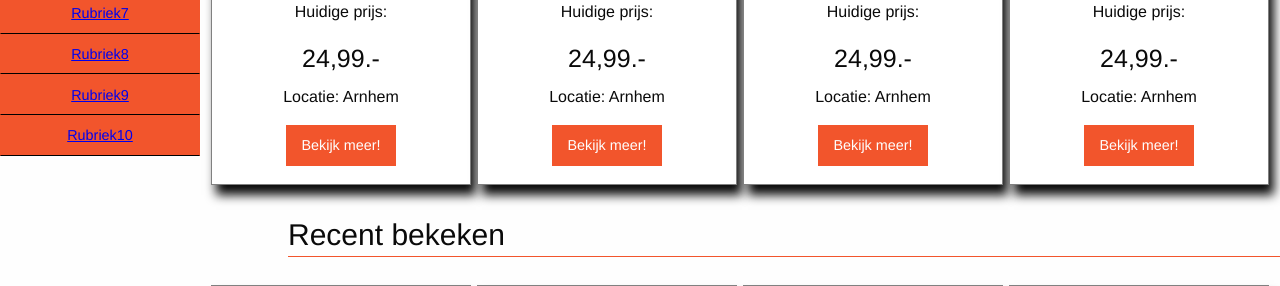
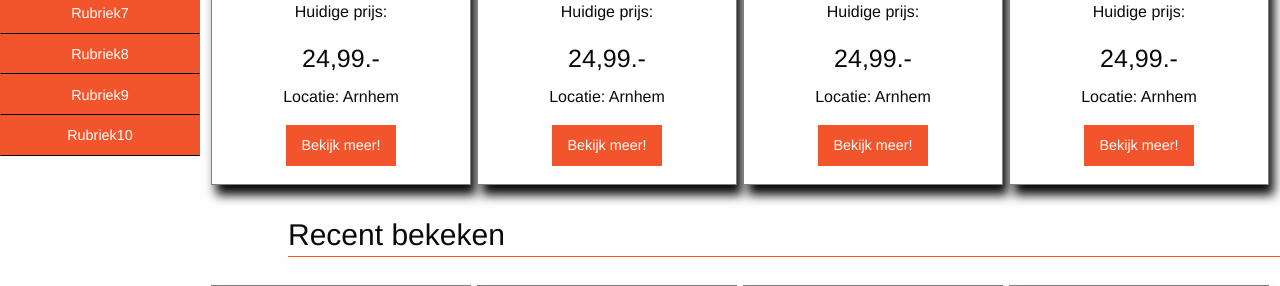
Before and after one commit to i-project-groep-14/I-project, a PHP site: page / in a window 1280 px wide. Shown: the part 414-700 px from the top of the page. Run offline with PHP 8.4, Linux system fonts and the light colour scheme; some libraries are stand-ins or nearby versions.

Commit message:
css linkjes aangepast

```diff
--- a/Website/css/Styles.css
+++ b/Website/css/Styles.css
@@ -185,6 +185,7 @@ border-bottom:  solid black;
   opacity: 0.9;
 }
 
-a: :hover {
-
-}
+a {
+  color: white;
+  text-decoration: none;
+  }
```
